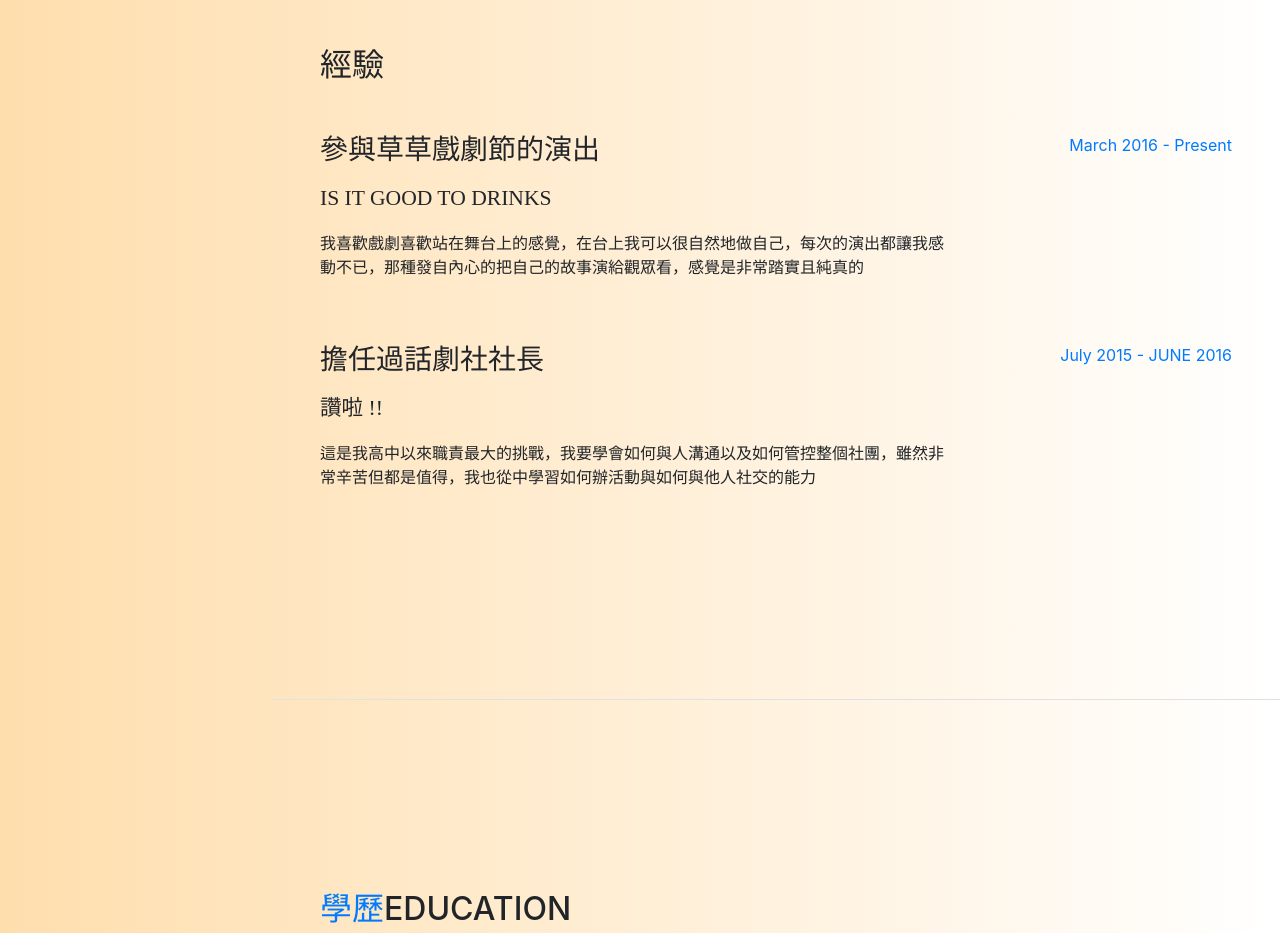
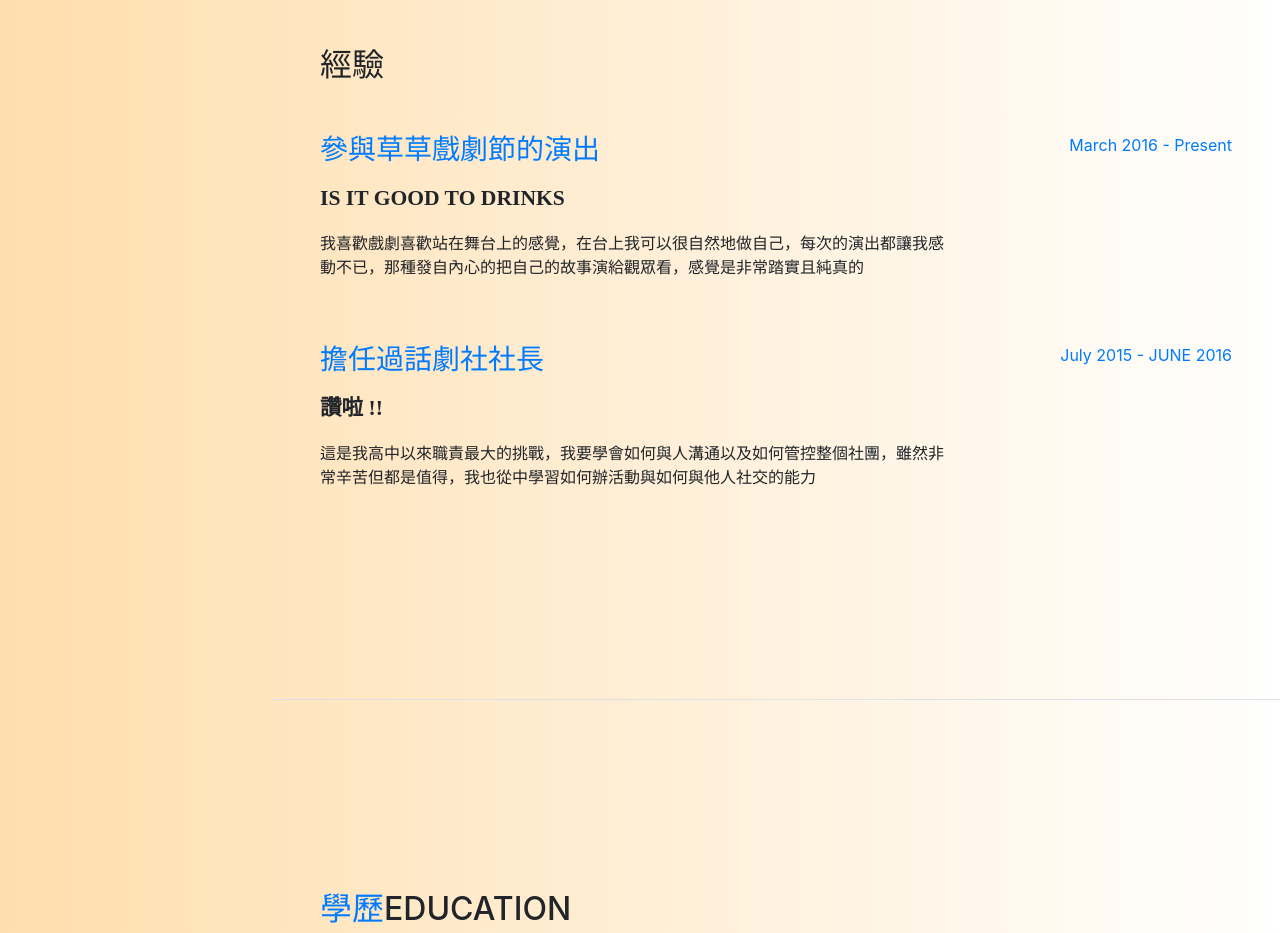
Before and after one commit to Danny101201/Danny.github.io, a website with bundled scripts: page index.html in a window 1280 px wide. Shown: the part 900-1833 px from the top of the page. Built offline with nearby package versions, Linux system fonts and the light colour scheme; a web font is replaced by a local one.

Commit message:
Add files via upload

```diff
--- a/index.html
+++ b/index.html
@@ -154,8 +154,8 @@ a:active {
 
           <div class="resume-item d-flex flex-column flex-md-row mb-5">
             <div class="resume-content mr-auto">
-              <h3 class="mb-0">參與草草戲劇節的演出</h3>
-              <div class="subheading mb-3">is it good to drinks</div>
+              <h3 class="mb-0 text-primary" >參與草草戲劇節的演出</h3>
+              <div class="subheading mb-3"><strong>is it good to drinks</strong></div>
               <p>我喜歡戲劇喜歡站在舞台上的感覺，在台上我可以很自然地做自己，每次的演出都讓我感動不已，那種發自內心的把自己的故事演給觀眾看，感覺是非常踏實且純真的</p>
             </div>
             <div class="resume-date text-md-right">
@@ -165,8 +165,8 @@ a:active {
 
           <div class="resume-item d-flex flex-column flex-md-row mb-5">
             <div class="resume-content mr-auto">
-              <h3 class="mb-0">擔任過話劇社社長</h3>
-              <div class="subheading mb-3">讚啦 !!</div>
+              <h3 class="mb-0 text-primary">擔任過話劇社社長</h3>
+              <div class="subheading mb-3"><strong>讚啦 !!</strong></div>
               <p>這是我高中以來職責最大的挑戰，我要學會如何與人溝通以及如何管控整個社團，雖然非常辛苦但都是值得，我也從中學習如何辦活動與如何與他人社交的能力</p>
             </div>
             <div class="resume-date text-md-right">
```
